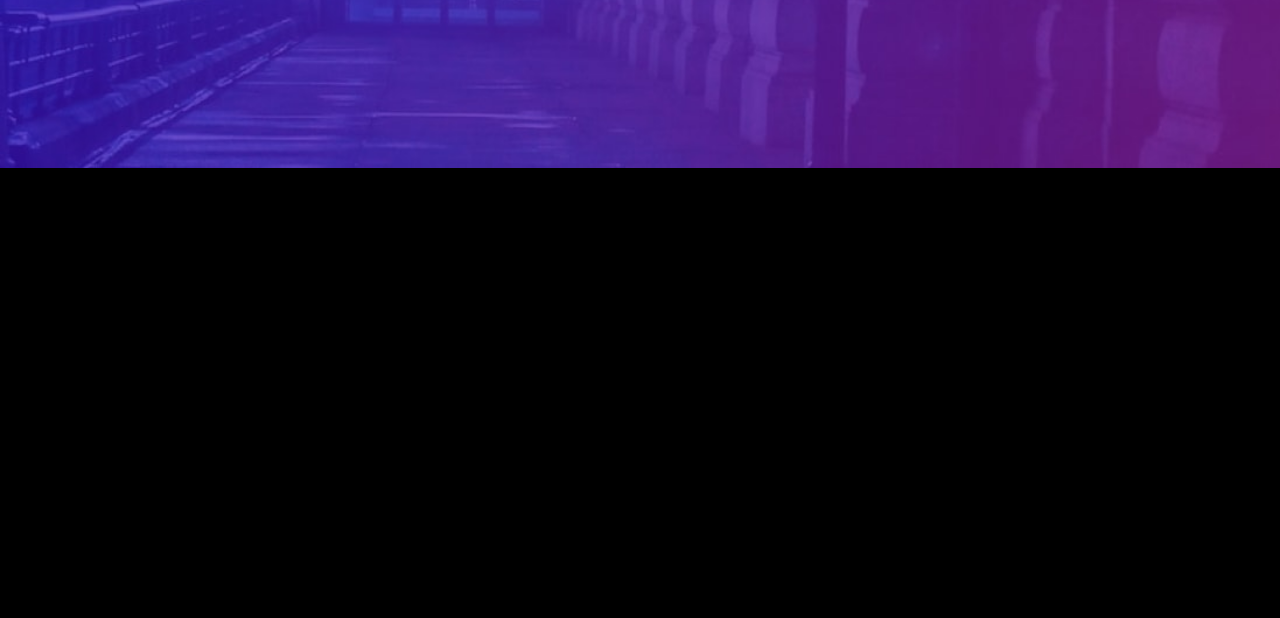
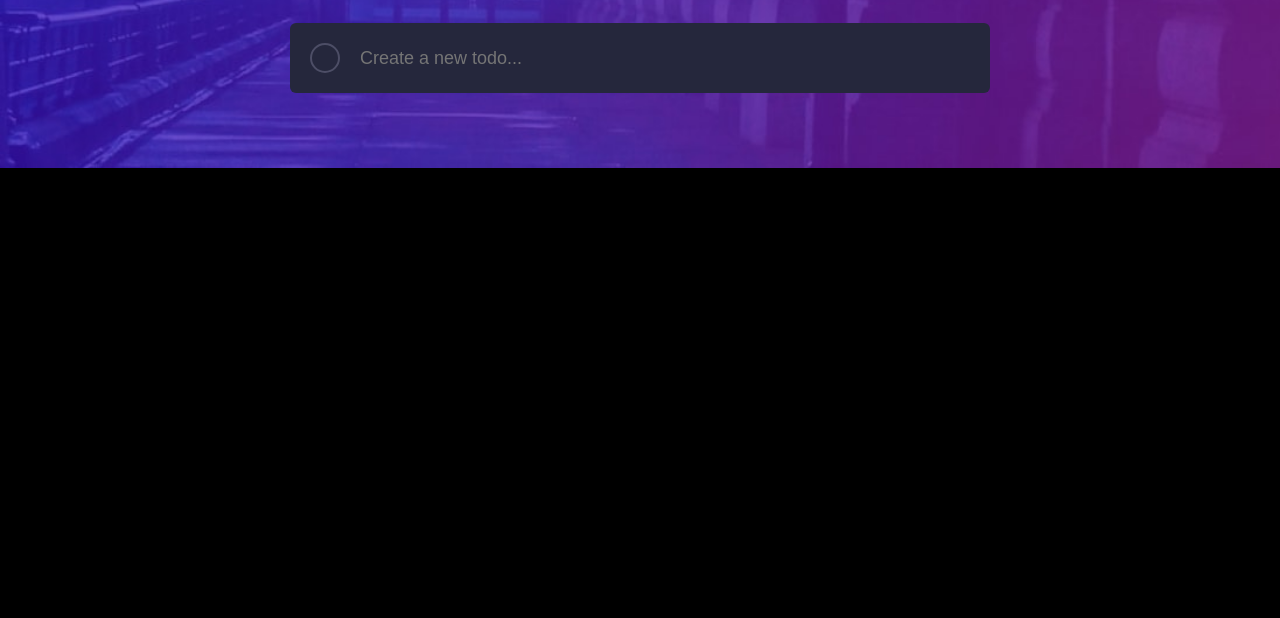
Before and after one commit to lucianogarriga/todo-app, a plain HTML site: page index.html in a window 1280 px wide. Shown: the part 182-800 px from the top of the page. Drawn offline with Linux system fonts and the light colour scheme; a web font is replaced by a local one.

Commit message:
Input check done

```diff
--- a/styles.css
+++ b/styles.css
@@ -35,6 +35,7 @@ body{
 .header{
     display: flex;
     justify-content: space-between;
+    align-items: center;
 }
 .title{
     color: white;
@@ -43,5 +44,50 @@ body{
     letter-spacing: 8px;
 }
 .new-todo{
+    background-color: hsl(235, 24%, 19%);
+    height: 70px;
+    margin-top: 50px;
+    border-radius: 6px;
+    display: flex;
+}
+.check{
+    width: 70px;
+    display: flex;
+    justify-content: center;
+    /* alinear horizontalmente */
+    align-items: center;
+    /* alinear verticalmente */
+}
+.check-mark{
+    width: 30px;
+    height: 30px;
+    border-radius: 50%;
+    border: 2px solid hsl(237,14%, 35%);
+    cursor:pointer;
+    transition: all 0.25s;
+}
+.check-mark:hover{
+    border-color: linear-gradient(135deg, #55DDFF, 0%, #C058F3, 100%);
 
 }
+.new-todo-input{
+    flex-grow: 1;
+    display: flex;
+    align-items: center;
+}
+.new-todo-input form{
+    flex-grow: 1;
+}
+.new-todo-input input{
+    width: 100%;
+    padding: 10px 0px;
+    background-color: transparent;
+    border: none;
+    outline: none;
+    border-radius: 6px;
+    color: hsl(234, 39%, 85%);
+    font-size: 1em;
+}
+.new-todo-input::placeholder{
+    color: hsl(237,14%, 35%);
+}
```
